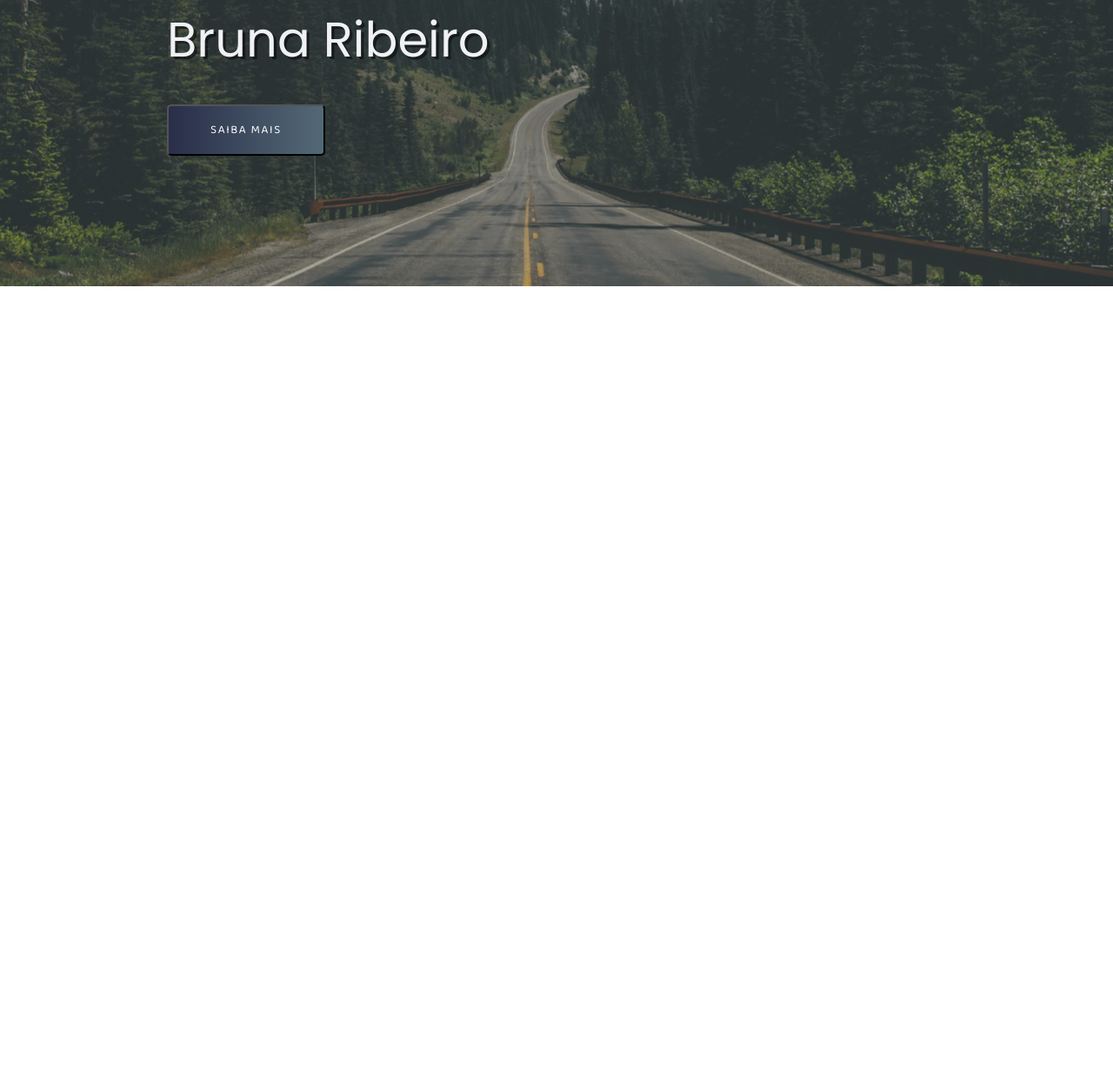
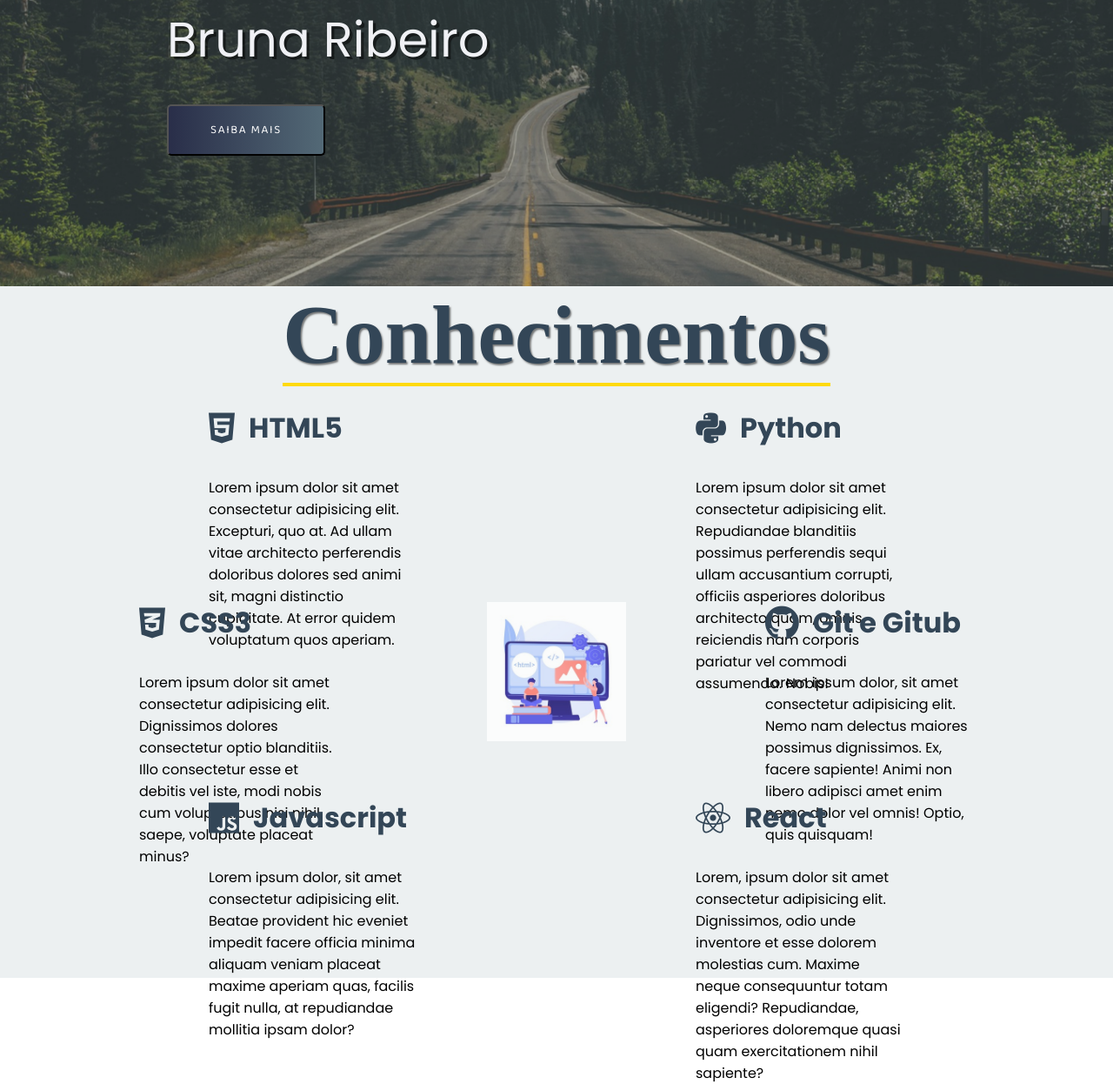
Before and after one commit to brunaribeiro89/pj-portfolio-pessoal, a plain HTML site: page portfolio-main/index.html in a window 1280 px wide. Shown: the part 471-1717 px from the top of the page at 87% size. Before the commit the page ends 800 px from the top, so only its background shows below. Drawn offline with Linux system fonts and the light colour scheme.

Commit message:
first section
criação da  primeira sessão designada a parte de conhecimentos

```diff
--- a/portfolio-main/index.html
+++ b/portfolio-main/index.html
@@ -35,7 +35,7 @@
 
     </header>
 
-    <div class="sidebar">
+    <aside class="sidebar">
       <nav>
         <ul class="menu">
           <li class="menu-item"><a href="" class="menu-link">Home</a></li>
@@ -50,7 +50,74 @@
         <a href=""><i class="fab fa-github-alt"></i></a>
         <a href=""><i class="fab fa-linkedin"></i></a>
       </div>
+    </aside>
+
+  <section class="sessao-conhecimentos">
+    <div class="sessao-header">
+      <h1>Conhecimentos</h1>
     </div>
+    <div class="conhecimentos">
+      <div class="conhecimento">
+        <div class="conhecimento-header">
+          <i class="fab fa-html5"></i>
+          <h3>HTML5</h3>
+        </div>
+        <div class="conhecimento-text">
+          <p>Lorem ipsum dolor sit amet consectetur adipisicing elit. Excepturi, quo at. Ad ullam vitae architecto perferendis doloribus dolores sed animi sit, magni distinctio cupiditate. At error quidem voluptatum quos aperiam.</p>
+        </div>
+      </div>
+      <div class="conhecimento">
+        <div class="conhecimento-header">
+          <i class="fab fa-css3-alt"></i>
+          <h3>CSS3</h3>
+        </div>
+        <div class="conhecimento-text">
+          <p>Lorem ipsum dolor sit amet consectetur adipisicing elit. Dignissimos dolores consectetur optio blanditiis. Illo consectetur esse et debitis vel iste, modi nobis cum voluptatibus nisi nihil saepe, voluptate placeat minus?</p>
+        </div>
+      </div>
+      <div class="conhecimento">
+        <div class="conhecimento-header">
+          <i class="fab fa-js"></i>
+          <h3>Javascript</h3>
+        </div>
+        <div class="conhecimento-text">
+          <p>Lorem ipsum dolor, sit amet consectetur adipisicing elit. Beatae provident hic eveniet impedit facere officia minima aliquam veniam placeat maxime aperiam quas, facilis fugit nulla, at repudiandae mollitia ipsam dolor?</p>
+        </div>
+      </div>
+      <div class="conhecimento">
+        <div class="conhecimento-header">
+          <i class="fab fa-python"></i>
+          <h3>Python</h3>
+        </div>
+        <div class="conhecimento-text">
+          <p>Lorem ipsum dolor sit amet consectetur adipisicing elit. Repudiandae blanditiis possimus perferendis sequi ullam accusantium corrupti, officiis asperiores doloribus architecto quam, omnis reiciendis nam corporis pariatur vel commodi assumenda. Nobis!</p>
+        </div>
+      </div>
+      <div class="conhecimento">
+        <div class="conhecimento-header">
+          <i class="fab fa-github"></i>
+          <h3>Git e Gitub</h3>
+        </div>
+        <div class="conhecimento-text">
+          <p>Lorem ipsum dolor, sit amet consectetur adipisicing elit. Nemo nam delectus maiores possimus dignissimos. Ex, facere sapiente! Animi non libero adipisci amet enim nemo dolor vel omnis! Optio, quis quisquam!</p>
+        </div>
+      </div>
+      <div class="conhecimento">
+        <div class="conhecimento-header">
+          <i class="fab fa-react"></i>
+          <h3>React</h3>
+        </div>
+        <div class="conhecimento-text">
+          <p>Lorem, ipsum dolor sit amet consectetur adipisicing elit. Dignissimos, odio unde inventore et esse dolorem molestias cum. Maxime neque consequuntur totam eligendi? Repudiandae, asperiores doloremque quasi quam exercitationem nihil sapiente?</p>
+        </div>
+      </div>
+      <div class="conhecimentos-img-wrapper">
+        <img src="./imagens/conhecimento1.jpg" alt=" imagem conhecimentos técnicos">
+      </div>
+    </div>
+  </section>
+
+
   </div>
 </body>
 <script src="./script.js"></script>
--- a/portfolio-main/style.css
+++ b/portfolio-main/style.css
@@ -13,6 +13,9 @@
   --font-secondary: 'Poppins',serif;
   --font-action:'Baloo Da 2',serif;
 }
+
+/* Menu da página */
+
 .hamburguer{
   width: 2rem;
   height: 2rem;
@@ -72,6 +75,9 @@
 .show-menu .hamburguer:hover span{
   opacity: 1;
 }
+
+/* Header da página */
+
 header{
   width: 100%;
   height: 100vh;
@@ -202,5 +208,84 @@ color:#FCB410;
 }
 .social-media i:hover{
   background-color: #FFDA0C;
-  ;
 }
+
+/* Sessão conhecimentos da página utilizando Grid */
+
+.conhecimentos {
+  display: grid;
+  grid-template-columns: repeat(16, 1fr) ;
+  grid-template-rows: repeat(6, 6rem);
+  row-gap: 1rem;
+}
+.conhecimento:nth-child(1){
+  grid-column: 4/7;
+  grid-row: 1/3;
+}
+.conhecimento:nth-child(2){
+  grid-column: 3/6;
+  grid-row: 3/5;
+}
+.conhecimento:nth-child(3){
+  grid-column: 4/7;
+  grid-row: 5/-1;
+}
+.conhecimento:nth-child(4){
+  grid-column: 11/14;
+  grid-row: 1/3;
+}
+.conhecimento:nth-child(5){
+  grid-column: 12/15;
+  grid-row: 3/5;
+}
+.conhecimento:nth-child(6){
+  grid-column: 11/14;
+  grid-row: 5/-1;
+}
+.sessao-header{
+  display: flex;
+  justify-content:center;
+  align-items: center;
+
+}
+.conhecimentos-img-wrapper{
+  grid-column: 8/10;
+  grid-row: 3/5;
+  width: 100%;
+  opacity: 0.8;
+}
+.conhecimentos-img-wrapper img{
+  object-fit: cover;
+  width:100%;
+
+
+}
+.sessao-conhecimentos{
+  background-color:#ECF0F1;
+}
+.sessao-header h1 {
+  font-family: var(--font-primary);
+  font-size: 6rem;
+  color:#334657;
+  text-shadow: 0.1rem 0.1rem 2px rgba(0,0,0,0.5);
+  border-bottom: solid 4px   #FFDA0C;
+  margin-bottom: 1.5rem;
+
+}
+.conhecimento-header{
+  display: flex;
+  align-items: center;
+  color:#334657;
+}
+.conhecimento-header i {
+  font-size: 2.5rem;
+}
+.conhecimento-header h3{
+  font-family: var(--font-secondary);
+  font-size:  2rem;
+  padding-left: 1rem;
+}
+.conhecimento-text {
+  font-family:  var(--font-secondary);
+  margin-top:2rem;
+}
```
Also changed, not shown: portfolio-main/imagens/conhecimento.jpg (added), portfolio-main/imagens/conhecimento1.jpg (added), portfolio-main/imagens/conhecimento3.jpg (added).
